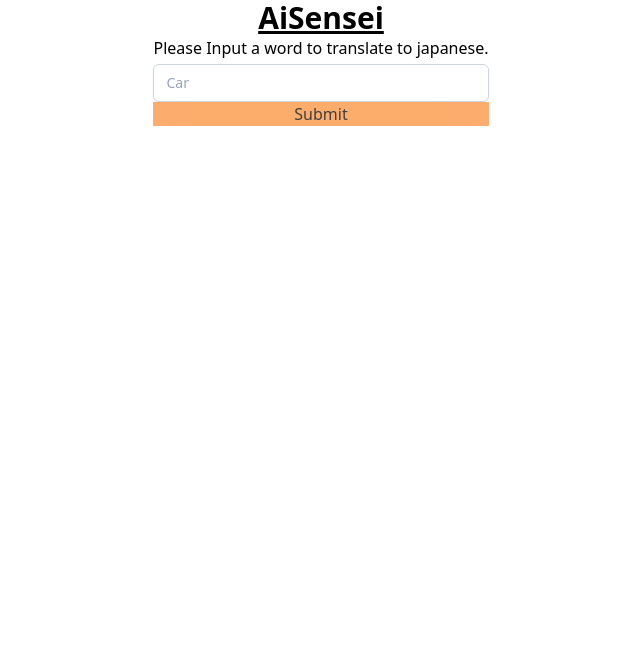
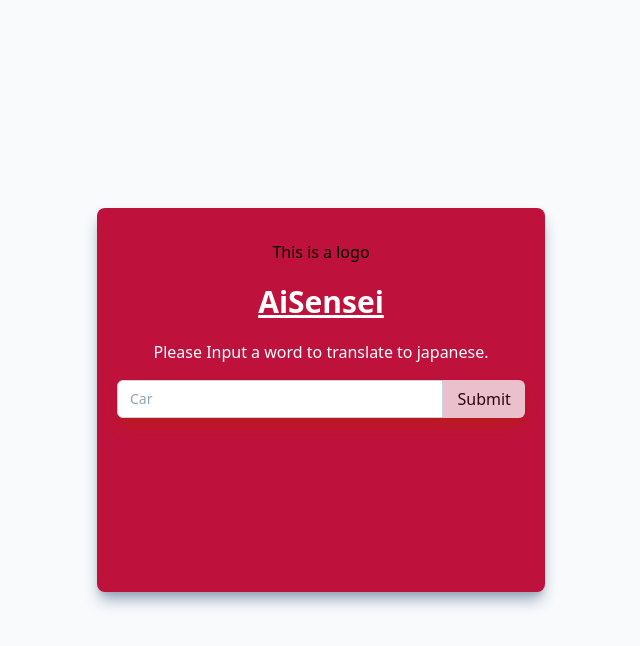
Before and after one commit to lzs95/AI-Sensei, a Next.js app in the folder aisensei-fe/: page / in a window 1280 px wide. Shown: the top 646 px of the page, without its empty margins (319-959 px from the left). Built offline with nearby package versions, Linux system fonts and the light colour scheme.

Commit message:
Style improvments to Form component

```diff
--- a/aisensei-fe/pages/form.tsx
+++ b/aisensei-fe/pages/form.tsx
@@ -9,13 +9,16 @@ interface FormProps {
 
 const Form: React.FC<FormProps> = (props) => {
   return (
-    <div className="flex flex-col">
-      <h2>Please Input a word to translate to japanese.</h2>
+    <div className="flex flex-col justify-center">
+      <h2 className="text-white flex justify-center ">
+        Please Input a word to translate to japanese.
+      </h2>
+      <div className="flex justify-center flex-row mt-4 shadow-lg shadow-red-700 rounded-md">
         <input
           onChange={(e) => props.setUserInput(e.currentTarget.value)}
           value={props.userInput}
-        className="mt-1 block px-3 py-2 bg-white border border-slate-300 rounded-md text-sm shadow-sm placeholder-slate-400
-    focus:outline-none focus:border-sky-500 focus:ring-1 focus:ring-sky-500"
+          className=" px-3 py-2 w-4/5  bg-white border border-slate-300  text-sm  placeholder-slate-400
+    focus:outline-none focus:border-sky-500 focus:ring-1 focus:ring-sky-500 rounded-l-md"
           type="text"
           placeholder="Car"
           required
@@ -23,12 +26,13 @@ const Form: React.FC<FormProps> = (props) => {
         <button
           // !props.userInput
           disabled={!props.userInput || props.loading}
-        className=" bg-orange-400 disabled:opacity-75 "
+          className=" w-1/5 h-auto bg-slate-50 disabled:opacity-75 rounded-r-md"
           onClick={props.handleSubmit}
         >
           Submit
         </button>
       </div>
+    </div>
   );
 };
 
--- a/aisensei-fe/pages/index.tsx
+++ b/aisensei-fe/pages/index.tsx
@@ -40,8 +40,12 @@ const Home: NextPage = () => {
   };
 
   return (
-    <div className="flex flex-col items-center w-screen h-screen">
-      <h1 className="text-3xl font-bold underline">AiSensei</h1>
+    <div className="flex h-screen bg-slate-50">
+      <div className=" max-w-md m-auto p-5  align-middle bg-rose-700 shadow-lg shadow-slate-400 rounded-lg w-3/6 h-96">
+        <h1 className="flex justify-center mt-3">This is a logo</h1>
+        <h1 className="flex justify-center text-3xl text-white font-bold underline my-5">
+          AiSensei
+        </h1>
         {!showResult ? (
           <Form
             userInput={userInput}
@@ -58,6 +62,7 @@ const Home: NextPage = () => {
         )}
         {err && <p>Error</p>}
       </div>
+    </div>
   );
 };
 
```
Lines whose indentation alone changed are shown as unchanged.
